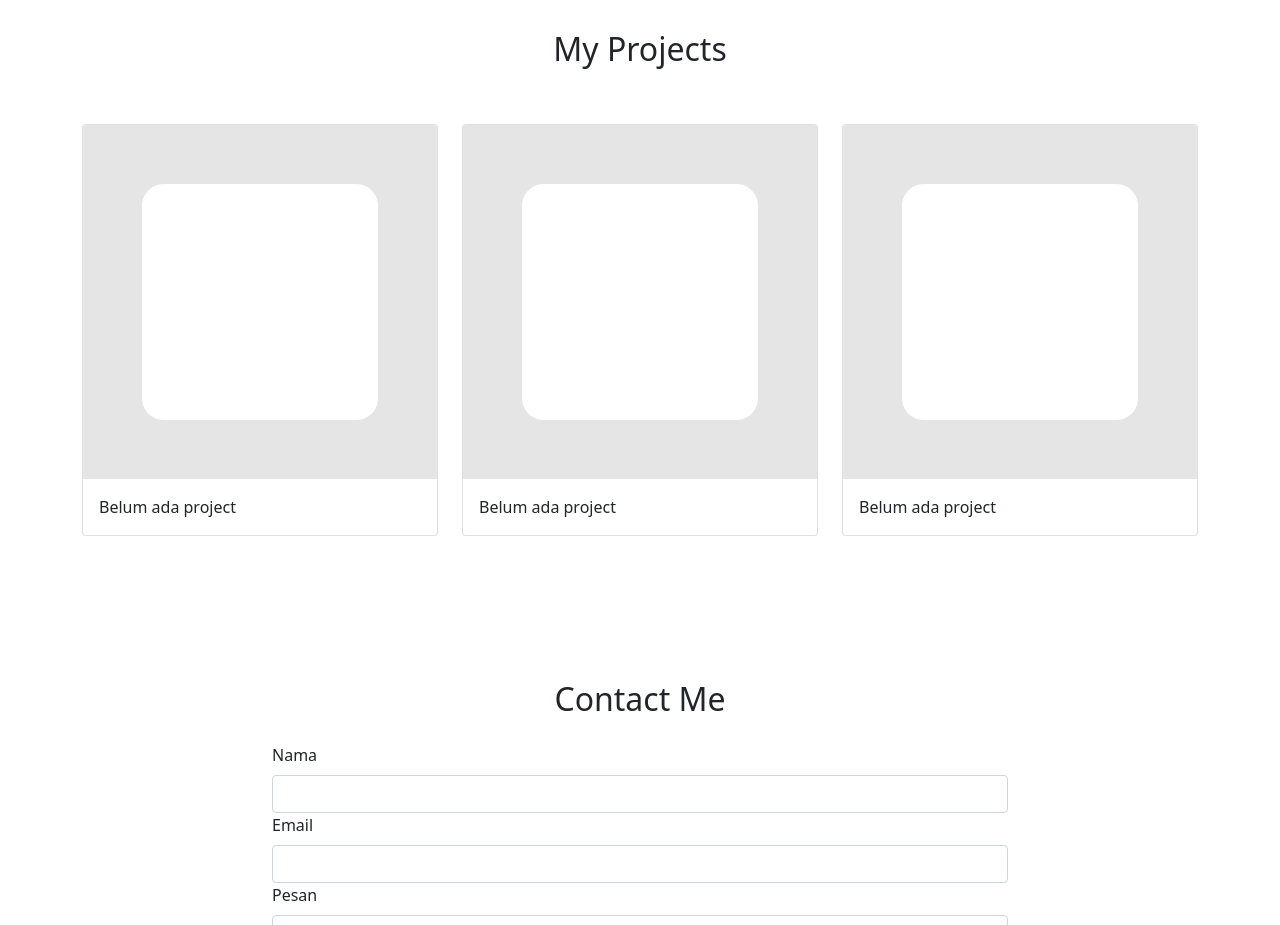
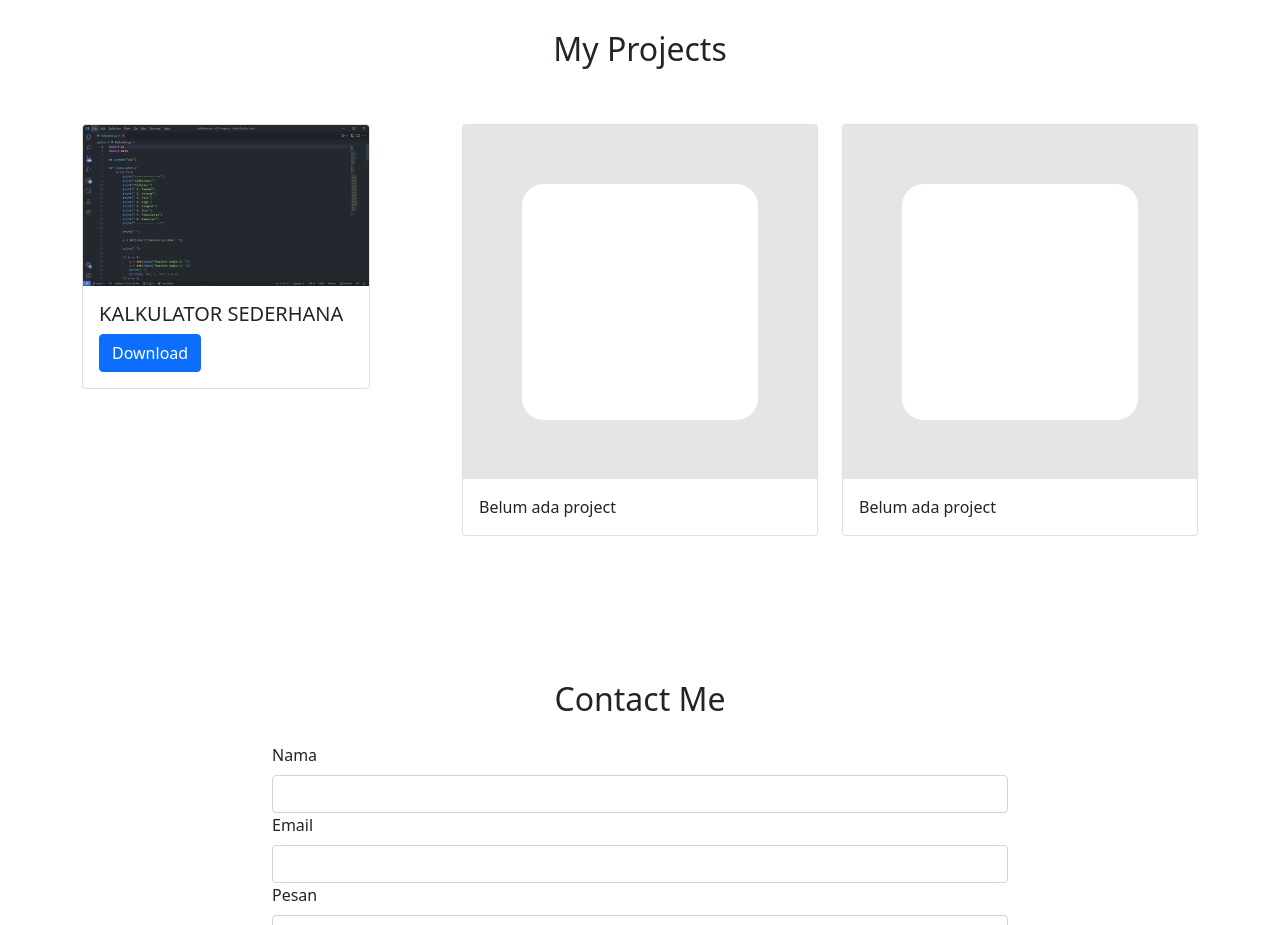
Before and after one commit to LuqmanSyah/Portfolio-LS, a plain HTML site: page index.html in a window 1280 px wide. Shown: the part 1020-1945 px from the top of the page. Drawn offline with nearby package versions, Linux system fonts and the light colour scheme.

Commit message:
Update index.html

```diff
--- a/index.html
+++ b/index.html
@@ -86,10 +86,11 @@
         </div>
         <div class="row">
           <div class="col-md-4 mb-3">
-            <div class="card">
-              <img src="img/conpro.png" class="card-img-top" alt="..." />
+            <div class="card" style="width: 18rem;">
+              <img src="img/kalkulator.png" class="card-img-top" alt="kalkulator">
               <div class="card-body">
-                <p class="card-text">Belum ada project</p>
+                <h5 class="card-title">KALKULATOR SEDERHANA</h5>
+                <a href="https://drive.google.com/file/d/1YE2BaPdFKb9-1MzT4VISG0FGQvAS4tTI/view?usp=sharing" class="btn btn-primary" target="#">Download</a>
               </div>
             </div>
           </div>
```
